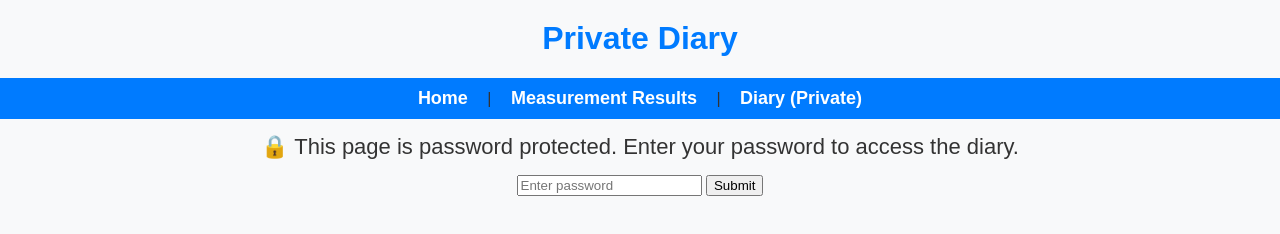
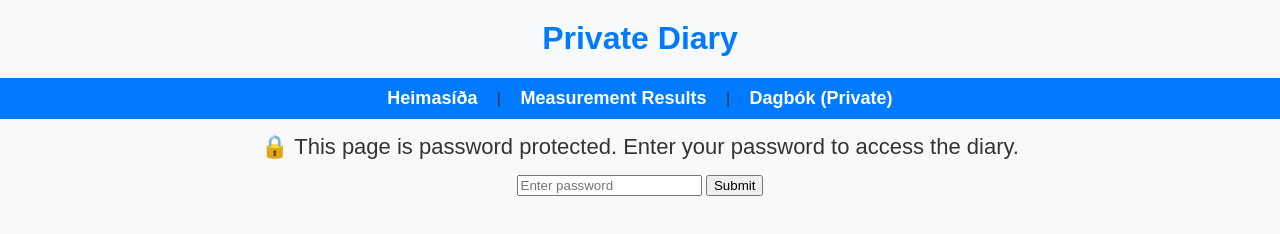
Before and after one commit to GitGud069/VEL205M_Skilaverkefni2, a plain HTML site: page diary.html in a window 1280 px wide. Drawn offline with Linux system fonts and the light colour scheme.

Commit message:
FireBase

```diff
--- a/diary.html
+++ b/diary.html
@@ -10,9 +10,9 @@
 <body>
     <h1>Private Diary</h1>
     <nav>
-        <a href="index.html">Home</a> |
+        <a href="index.html">Heimasíða</a> |
         <a href="results.html">Measurement Results</a> |
-        <a href="diary.html">Diary (Private)</a>
+        <a href="diary.html">Dagbók (Private)</a>
     </nav>
 
     <p>🔒 This page is password protected. Enter your password to access the diary.</p>
```
Also changed, not shown: results.html (+2 -2 lines).
